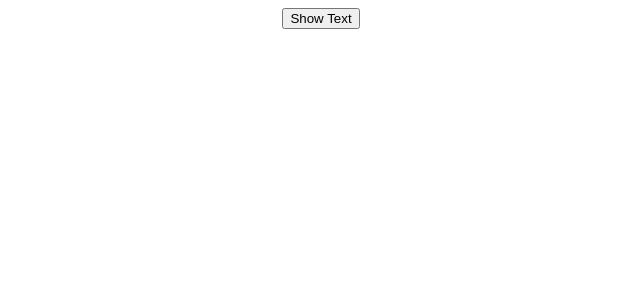
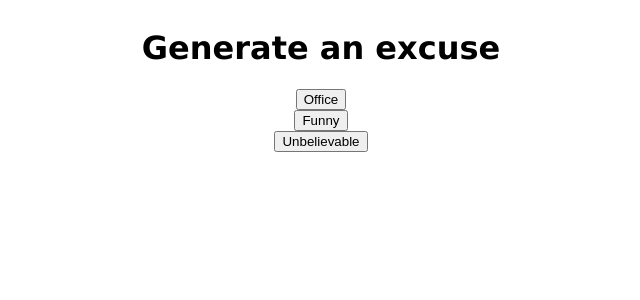
Before and after one commit to Emotion321/project, a React (Create React App) app: page / in a window 1280 px wide. Shown: the top 300 px of the page, without its empty margins (327-967 px from the left). Built offline with nearby package versions, Linux system fonts and the light colour scheme.

Commit message:
excuse generator

```diff
--- a/package.json
+++ b/package.json
@@ -6,9 +6,10 @@
     "@testing-library/jest-dom": "^5.17.0",
     "@testing-library/react": "^13.4.0",
     "@testing-library/user-event": "^13.5.0",
+    "axios": "^1.4.0",
     "react": "^18.2.0",
     "react-dom": "^18.2.0",
-    "react-scripts": "5.0.1",
+    "react-scripts": "^2.1.3",
     "web-vitals": "^2.1.4"
   },
   "scripts": {
--- a/src/App.js
+++ b/src/App.js
@@ -1,21 +1,26 @@
-import { useState } from "react";
+import { useEffect, useState } from "react";
 import "./App.css";
-import { Text } from "./Text";
+import Axios from "axios";
+import React from "react";
 
 function App() {
-  const [showText, setShowText] = useState(false);
+  const [generatedExcuse, setGeneratedExcuse] = useState("");
+
+  const fetchExcuse = (excuse) => {
+    Axios.get(`https://excuser-three.vercel.app/v1/excuse/${excuse}/`).
+      then((res) => {
+        setGeneratedExcuse(res.data[0].excuse);
+      });
+  };
 
   return (
     <div className="App">
-      <button
-        onClick={() => {
-          setShowText(!showText);
-        }}
-      >
-        Show Text
-      </button>
+      <h1> Generate an excuse </h1>
+      <button onClick={() => fetchExcuse("office")}> Office </button>
+      <button onClick={() => fetchExcuse("funny")}> Funny </button>
+      <button onClick={() => fetchExcuse("unbelievable")}> Unbelievable </button>
 
-      {showText && <Text />}
+      <h2>{generatedExcuse}</h2>
     </div>
   );
 }
--- a/src/Text.js
+++ /dev/null
@@ -1,18 +0,0 @@
-import React from "react";
-import { useState } from "react";
-
-export const Text = () => {
-  const [text, setText] = useState("");
-
-  return (
-    <div>
-      <input
-        onChange={(event) => {
-          setText(event.target.value);
-        }}
-      />
-
-      <h1> {text} </h1>
-    </div>
-  );
-};
```
Also changed, not shown: 1 other file (tests, documents, lock files or other folders).
